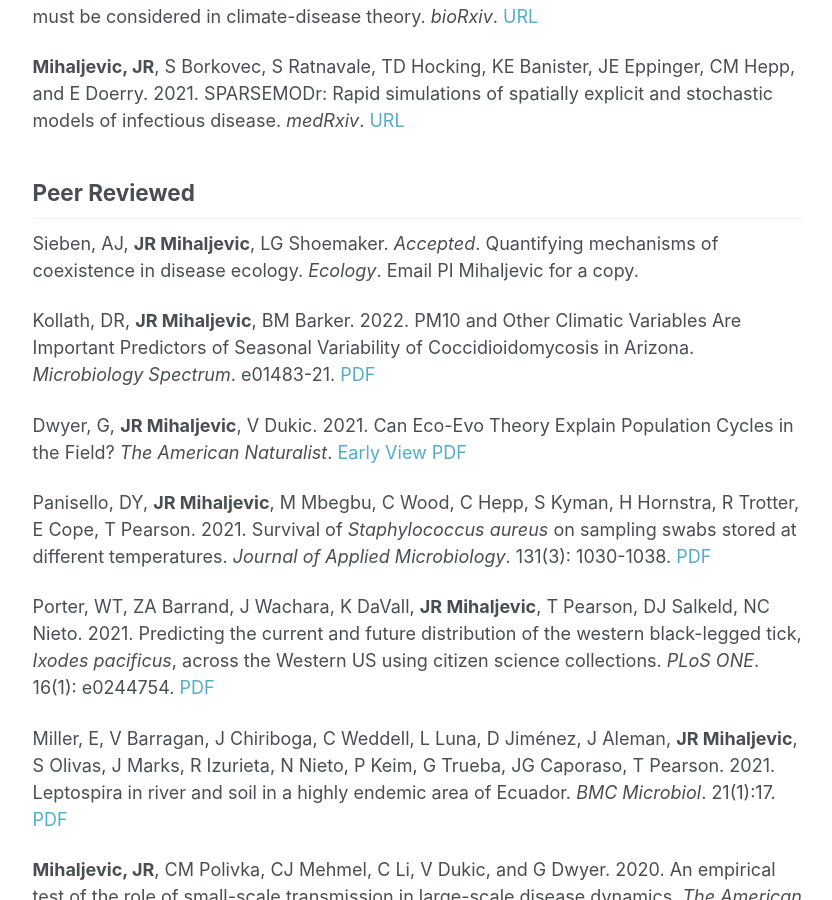
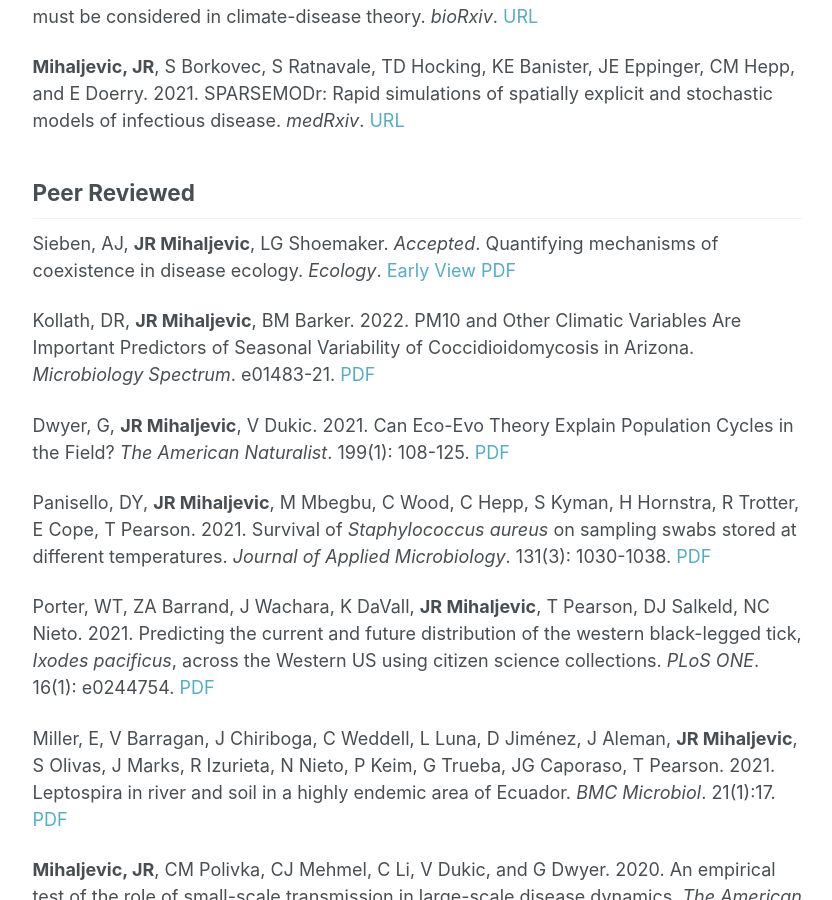
Before and after one commit to jrmihalj/jrmihalj.github.io, a Jekyll site: the page built from _pages/pubs.md, in a window 1280 px wide and 900 px high, scrolled down 1302 px. Shown: the whole window, without its empty margins (249-1081 px from the left). Built offline with Jekyll 4.4.1, drawn with Linux system fonts in a browser that asks for light colours; formulas are drawn with MathJax 3; our own code applies the rules of GitHub Pages for plain Markdown files.

Commit message:
update some PDF links

```diff
--- a/_pages/pubs.md
+++ b/_pages/pubs.md
@@ -17,11 +17,11 @@ Ratnavale, S, CM Hepp,  E Doerry, and **JR Mihaljevic**. 2022.   A sliding windo
 
 ## Peer Reviewed
 
-Sieben, AJ, **JR Mihaljevic**, LG Shoemaker. *Accepted*. Quantifying mechanisms of coexistence in disease ecology. *Ecology*. Email PI Mihaljevic for a copy.
+Sieben, AJ, **JR Mihaljevic**, LG Shoemaker. *Accepted*. Quantifying mechanisms of coexistence in disease ecology. *Ecology*. [Early View PDF](https://esajournals.onlinelibrary.wiley.com/doi/abs/10.1002/ecy.3819){:target="_blank"}
 
 Kollath, DR, **JR Mihaljevic**, BM Barker. 2022. PM10 and Other Climatic Variables Are Important Predictors of Seasonal Variability of Coccidioidomycosis in Arizona. *Microbiology Spectrum*. e01483-21. [PDF](https://journals.asm.org/doi/full/10.1128/spectrum.01483-21){:target="_blank"}
 
-Dwyer, G, **JR Mihaljevic**, V Dukic. 2021. Can Eco-Evo Theory Explain Population Cycles in the Field? *The American Naturalist*. [Early View PDF](https://www.journals.uchicago.edu/doi/abs/10.1086/717178?journalCode=an){:target="_blank"}
+Dwyer, G, **JR Mihaljevic**, V Dukic. 2021. Can Eco-Evo Theory Explain Population Cycles in the Field? *The American Naturalist*. 199(1): 108-125. [PDF](https://www.journals.uchicago.edu/doi/abs/10.1086/717178?journalCode=an){:target="_blank"}
 
 Panisello, DY, **JR Mihaljevic**, M Mbegbu, C Wood, C Hepp, S Kyman, H Hornstra, R Trotter, E Cope, T Pearson. 2021. Survival of *Staphylococcus aureus* on sampling swabs stored at different temperatures. *Journal of Applied Microbiology*. 131(3): 1030-1038. [PDF](https://sfamjournals.onlinelibrary.wiley.com/doi/10.1111/jam.15023){:target="_blank"}
 
```
